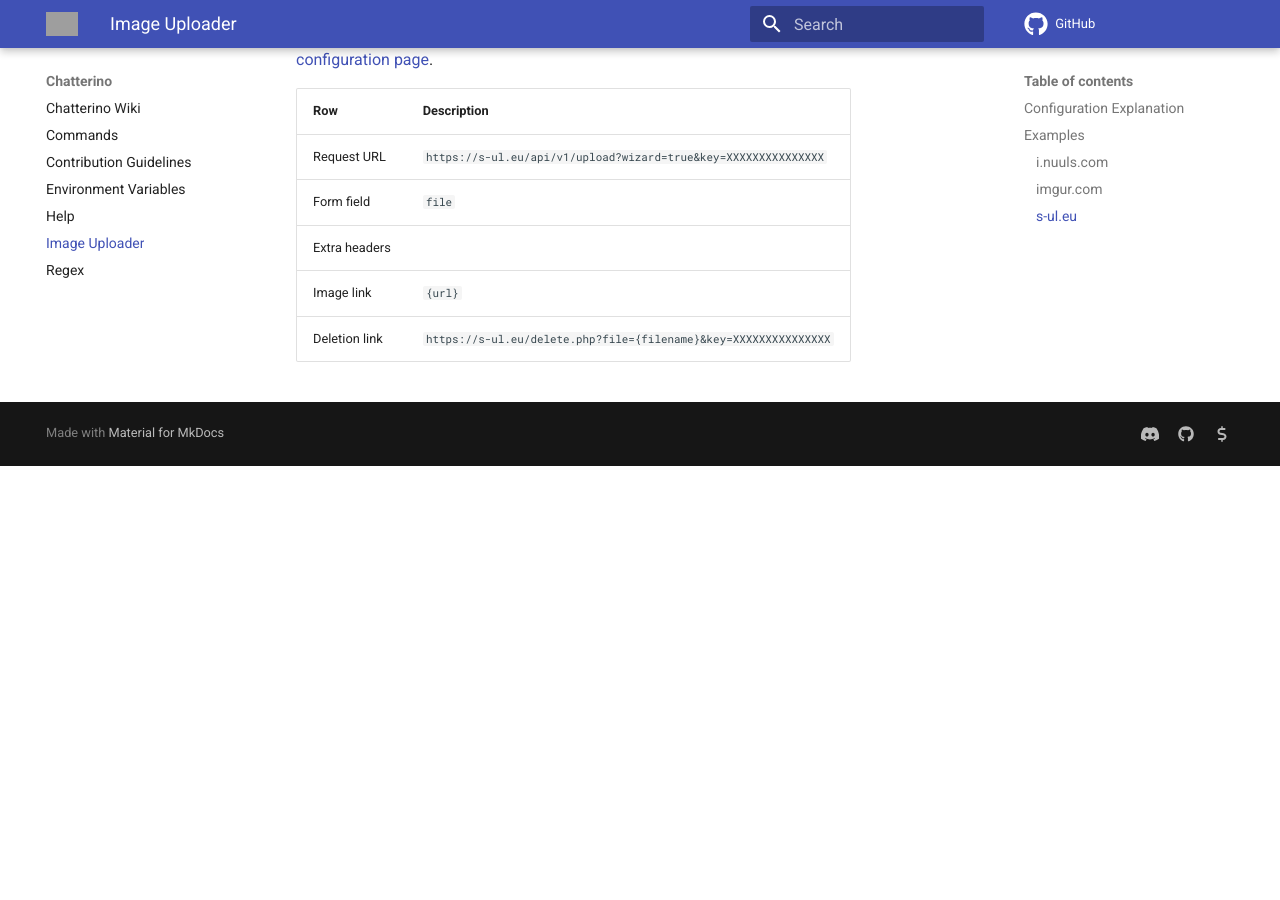
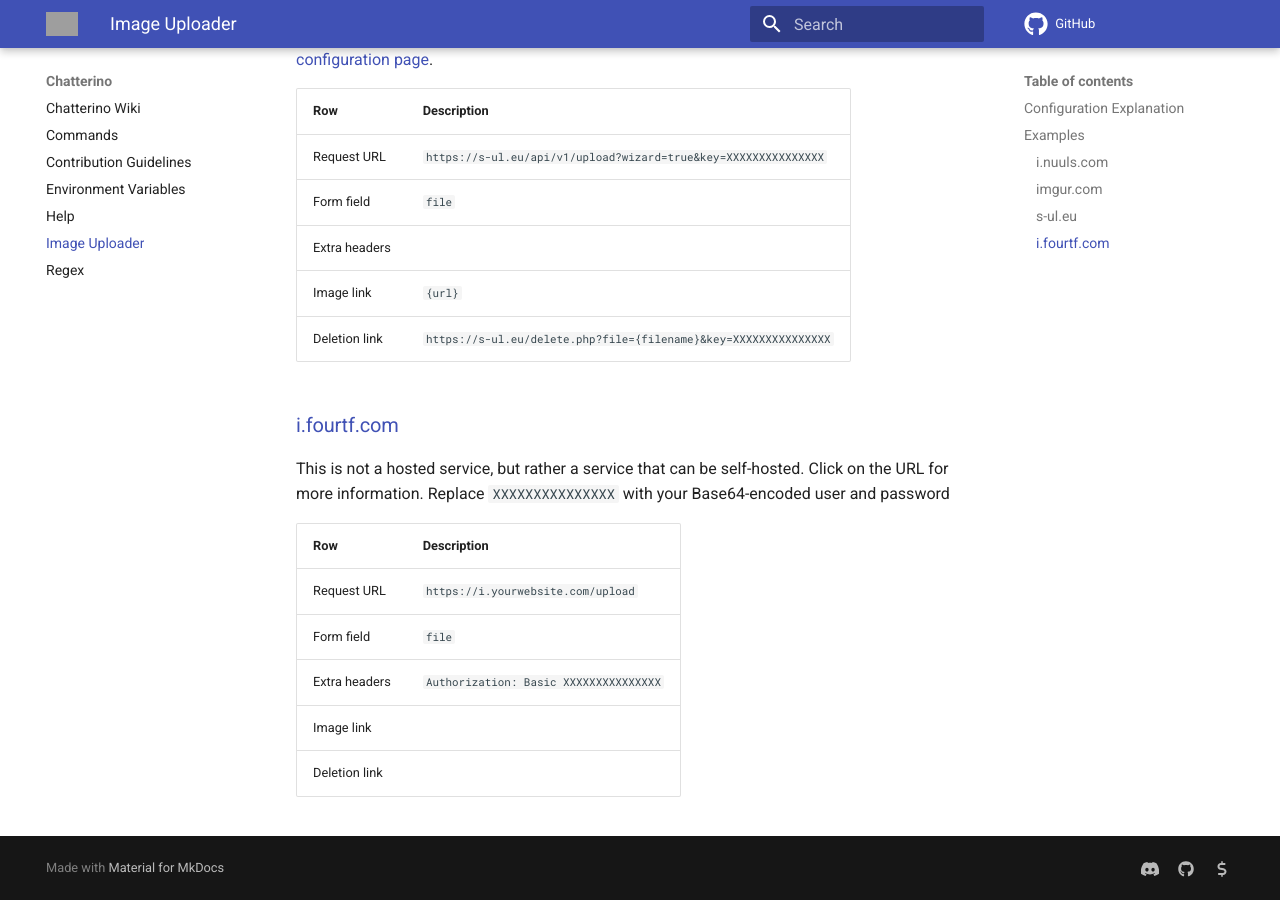
Before and after one commit to Chatterino/wiki, an MkDocs documentation site: the page built from docs/Image Uploader.md, in a window 1280 px wide and 900 px high, scrolled down 1655 px. Built offline with MkDocs 1.6.1 and Material for MkDocs 9.7.7, drawn with Linux system fonts in a browser that asks for light colours; comment, search, counter and statistics services are not loaded; before the commit the page ends 2121 px from its top, so only the background shows below that; grey boxes are pictures that could not be loaded.

Commit message:
Add i.fourtf.com as imageuploader example (#8)
* Add i.fourtf.com as an image uploader example

* add extra hash

```diff
--- a/docs/Image Uploader.md
+++ b/docs/Image Uploader.md
@@ -44,3 +44,15 @@
 |Extra headers||
 |Image link|`{url}`|
 |Deletion link|`https://s-ul.eu/delete.php?file={filename}&key=XXXXXXXXXXXXXXX`|
+
+### [i.fourtf.com](https://github.com/fourtf/i)
+This is not a hosted service, but rather a service that can be self-hosted. Click on the URL for more information.
+Replace `XXXXXXXXXXXXXXX` with your Base64-encoded user and password
+
+|Row|Description|
+|-|-|
+|Request URL|`https://i.yourwebsite.com/upload`|
+|Form field|`file`|
+|Extra headers|`Authorization: Basic XXXXXXXXXXXXXXX`|
+|Image link||
+|Deletion link||
```
